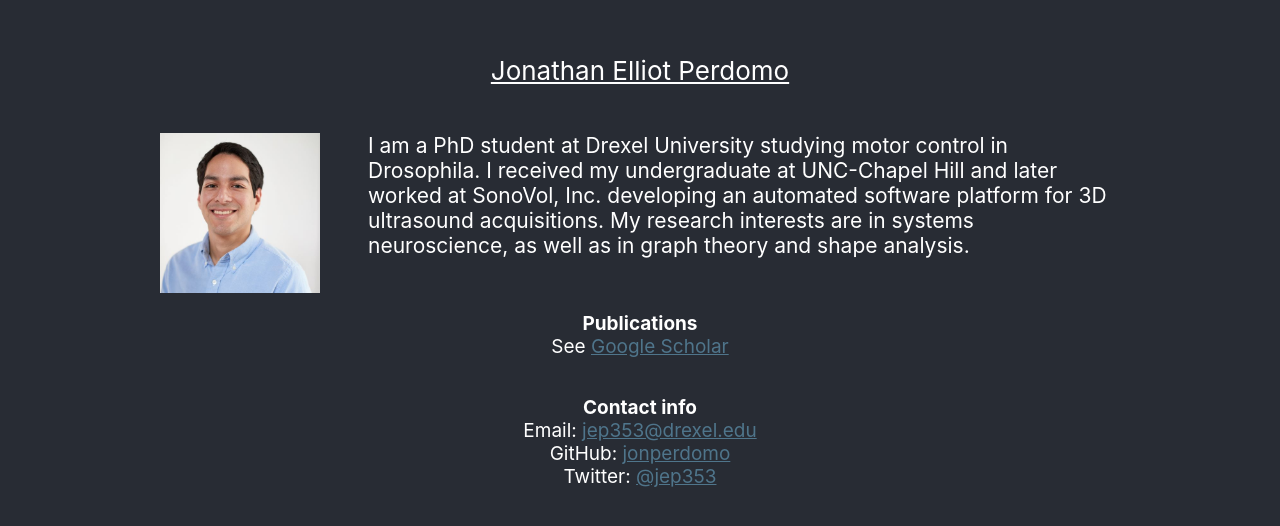
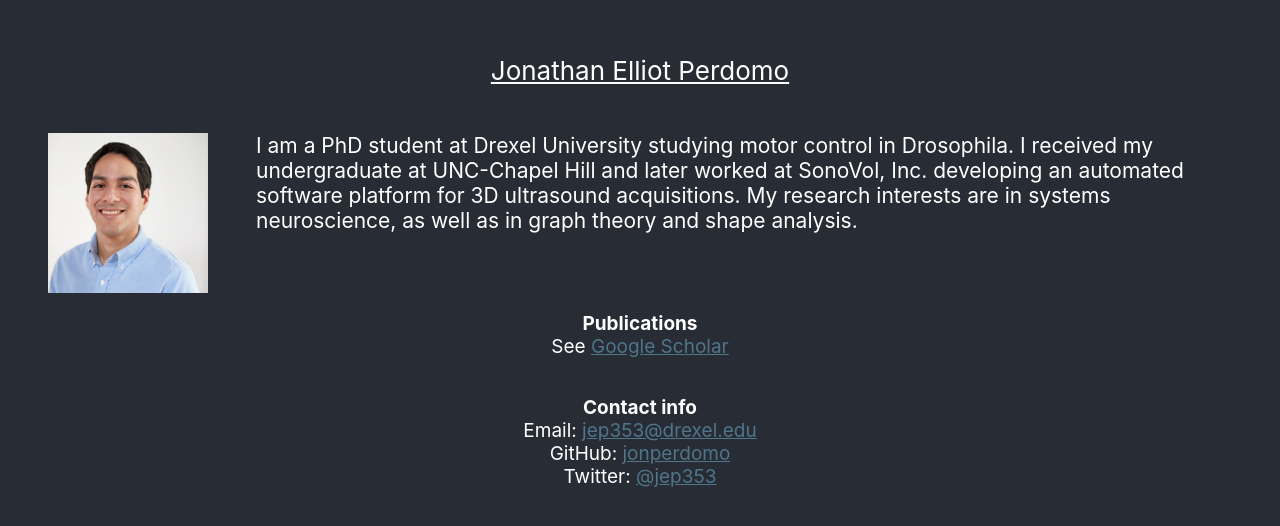
Before and after one commit to jonperdomo/jonperdomo.github.io, a React (Create React App) app: page / in a window 1280 px wide. Shown: the part 132-658 px from the top of the page. Built offline with nearby package versions, Linux system fonts and the light colour scheme.

Commit message:
BUG: Fix padding for ios

```diff
--- a/src/App.css
+++ b/src/App.css
@@ -40,8 +40,8 @@
 }
 
 .image {
-    padding-left: 10rem;
-    padding-right: 10rem;
+    padding-left: 3rem;
+    padding-right: 3rem;
 }
 
 img {
```
